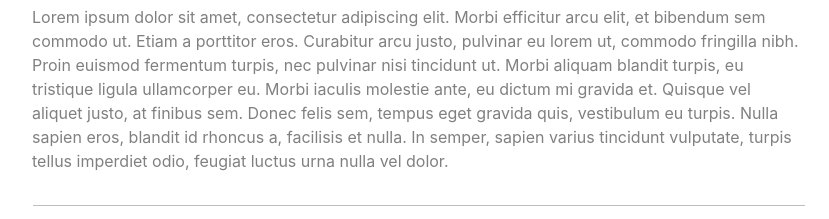
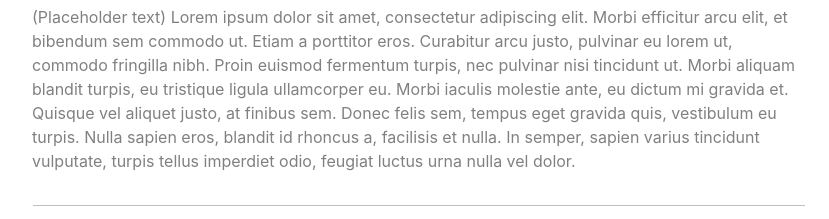
Before and after one commit to Tech1k/portfolio-website, a plain HTML site: page index.html in a window 1280 px wide. Shown: the part 441-660 px from the top of the page, without its empty margins (221-1050 px from the left). Drawn offline with Linux system fonts and the light colour scheme.

Commit message:
Add placeholder text notation

```diff
--- a/index.html
+++ b/index.html
@@ -74,7 +74,7 @@
 					   </div>
 					   <h3>About Someone</h3>
 					   <p>
-						  Lorem ipsum dolor sit amet, consectetur adipiscing elit. Morbi efficitur arcu elit, et bibendum sem commodo ut. Etiam a porttitor eros. Curabitur arcu justo, pulvinar eu lorem ut, commodo fringilla nibh. Proin euismod fermentum turpis, nec pulvinar nisi tincidunt ut. Morbi aliquam blandit turpis, eu tristique ligula ullamcorper eu. Morbi iaculis molestie ante, eu dictum mi gravida et. Quisque vel aliquet justo, at finibus sem. Donec felis sem, tempus eget gravida quis, vestibulum eu turpis. Nulla sapien eros, blandit id rhoncus a, facilisis et nulla. In semper, sapien varius tincidunt vulputate, turpis tellus imperdiet odio, feugiat luctus urna nulla vel dolor.
+						  (Placeholder text) Lorem ipsum dolor sit amet, consectetur adipiscing elit. Morbi efficitur arcu elit, et bibendum sem commodo ut. Etiam a porttitor eros. Curabitur arcu justo, pulvinar eu lorem ut, commodo fringilla nibh. Proin euismod fermentum turpis, nec pulvinar nisi tincidunt ut. Morbi aliquam blandit turpis, eu tristique ligula ullamcorper eu. Morbi iaculis molestie ante, eu dictum mi gravida et. Quisque vel aliquet justo, at finibus sem. Donec felis sem, tempus eget gravida quis, vestibulum eu turpis. Nulla sapien eros, blandit id rhoncus a, facilisis et nulla. In semper, sapien varius tincidunt vulputate, turpis tellus imperdiet odio, feugiat luctus urna nulla vel dolor.
 					   </p>
 					</div>
 				 </div>
```
